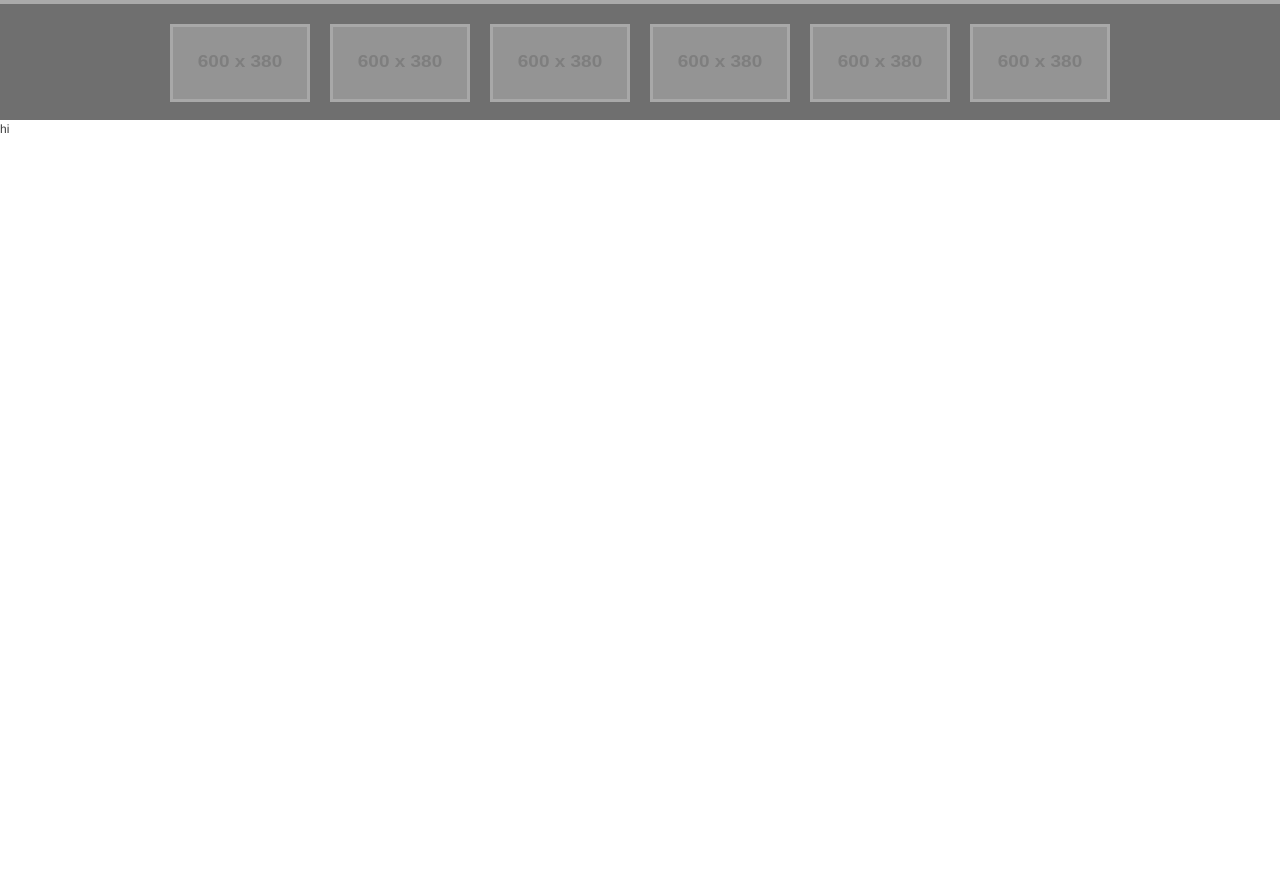
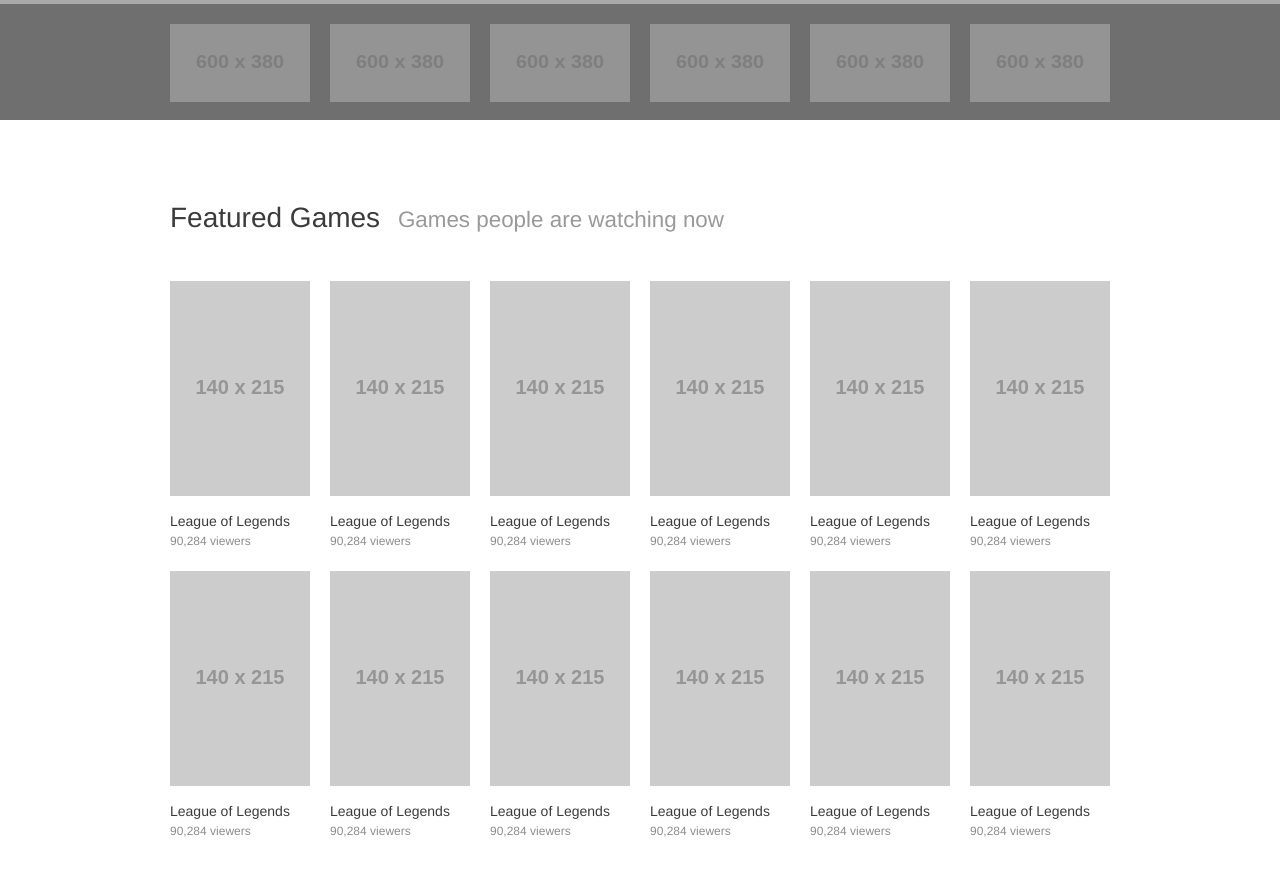
Before and after one commit to mpedersen2054/twitch_front_clone, a plain HTML site: page index.html in a window 1280 px wide. Shown: the part 540-1416 px from the top of the page. Before the commit the page ends 800 px from the top, so only its background shows below. Drawn offline with Linux system fonts and the light colour scheme; placeholder pictures from the web are drawn by us.

Commit message:
add html and css for featured games section

```diff
--- /dev/null
+++ b/css/pieces/_jumbotron.sass
@@ -0,0 +1,50 @@
+.jumbotron
+  background: #aaa
+  height: 600px
+
+  .top-content
+    padding: 60px 0
+    color: #fff
+    height: 380px
+    a
+      color: #a68ed2
+    .video
+      float: left
+    .description
+      height: 380px
+      width: 320px
+      float: right
+      background: rgba(0,0,0,0.35)
+      padding: 20px
+      overflow: auto
+      .meta
+        min-height: 36px
+        margin-bottom: 20px
+        .pic
+          margin-right: 10px
+          float: left
+        h5
+          font-size: 14px
+          line-height: 1.286
+      h2
+        font-size: 24px
+        margin: 20px 0 25px
+        font-weight: 200
+      p
+        margin-bottom: 12px
+
+  .bottom-content
+    height: 116px
+    background: rgba(0,0,0,0.35)
+    margin-top: 39.2px
+    .js-nav
+      position: relative
+      float: left
+      display: inline-block
+      margin: 20px 20px 0 0
+      img
+        opacity: 0.4
+        &:hover
+          opacity: 1.0
+      &:last-child
+        margin-right: 0
--- a/css/style.sass
+++ b/css/style.sass
@@ -3,64 +3,45 @@ $purp: #6441a5
 @import 'partials/general'
 
 @import 'pieces/top-nav'
+@import 'pieces/jumbotron'
 
 
-.jumbotron
-  background: #aaa
-  height: 600px
+.featured
+  padding-top: 60px
+  padding-bottom: 60px
 
-  .top-content
-    padding: 60px 0
-    color: #fff
-    height: 380px
-    a
-      color: #a68ed2
+  h2
+    font-size: 28px
+    line-height: 1.29
+    margin: 20px 0 25px
+    span
+      margin-left: 10px
+      font-size: 80%
+      font-weight: 200
+      color: #999
 
-    .video
-      // height: 620px
-      // width: 380px
-      float: left
+  .games-container
+    width: 100%
+    height: 580px
+    // border: 1px solid red
+    overflow: hidden
 
-    .description
-      height: 380px
-      width: 320px
-      float: right
-      background: rgba(0,0,0,0.35)
-      padding: 20px
-      overflow: auto
-
-      .meta
-        min-height: 36px
-        margin-bottom: 20px
-        .pic
-          margin-right: 10px
-          float: left
-        h5
-          font-size: 14px
-          line-height: 1.286
-
-      h2
-        font-size: 24px
-        margin: 20px 0 25px
-        font-weight: 200
-
-      p
-        margin-bottom: 12px
-
-  .bottom-content
-    height: 116px
-    background: rgba(0,0,0,0.35)
-    margin-top: 39.2px
-
-    .js-nav
-      position: relative
+    .game
       float: left
       display: inline-block
+      width: 140px
+      height: 270px
       margin: 20px 20px 0 0
-      img
-        border: 3px solid #fff
-        opacity: 0.4
-        &:hover
-          opacity: 1.0
-      &:last-child
+      overflow: hidden
+      &:nth-child(6n)
         margin-right: 0
+      .boxart
+        margin-bottom: 10px
+      .meta
+        p
+          width: 100%
+        .title
+          font-size: 14px
+          color: #3b3b3b
+        .info
+          color: #8c8c8c
--- a/index.html
+++ b/index.html
@@ -97,9 +97,166 @@
 
 
 
-<div class="follow-twitch">
-  hi
+<div class="featured">
+  <div class="container">
+
+    <h2>
+      Featured Games
+      <span>Games people are watching now</span>
+    </h2>
+
+    <div class="games-container">
+      <a href="#" class="game">
+        <div class="boxart">
+          <img src="http://placehold.it/140x215" alt="">
+        </div>
+        <div class="meta">
+          <p class="title">League of Legends</p>
+          <p class="info">
+            90,284 viewers
+          </p>
+        </div>
+      </a>
+      <a href="#" class="game">
+        <div class="boxart">
+          <img src="http://placehold.it/140x215" alt="">
+        </div>
+        <div class="meta">
+          <p class="title">League of Legends</p>
+          <p class="info">
+            90,284 viewers
+          </p>
+        </div>
+      </a>
+      <a href="#" class="game">
+        <div class="boxart">
+          <img src="http://placehold.it/140x215" alt="">
+        </div>
+        <div class="meta">
+          <p class="title">League of Legends</p>
+          <p class="info">
+            90,284 viewers
+          </p>
+        </div>
+      </a>
+      <a href="#" class="game">
+        <div class="boxart">
+          <img src="http://placehold.it/140x215" alt="">
+        </div>
+        <div class="meta">
+          <p class="title">League of Legends</p>
+          <p class="info">
+            90,284 viewers
+          </p>
+        </div>
+      </a>
+      <a href="#" class="game">
+        <div class="boxart">
+          <img src="http://placehold.it/140x215" alt="">
+        </div>
+        <div class="meta">
+          <p class="title">League of Legends</p>
+          <p class="info">
+            90,284 viewers
+          </p>
+        </div>
+      </a>
+      <a href="#" class="game">
+        <div class="boxart">
+          <img src="http://placehold.it/140x215" alt="">
+        </div>
+        <div class="meta">
+          <p class="title">League of Legends</p>
+          <p class="info">
+            90,284 viewers
+          </p>
+        </div>
+      </a>
+      <a href="#" class="game">
+        <div class="boxart">
+          <img src="http://placehold.it/140x215" alt="">
+        </div>
+        <div class="meta">
+          <p class="title">League of Legends</p>
+          <p class="info">
+            90,284 viewers
+          </p>
+        </div>
+      </a>
+      <a href="#" class="game">
+        <div class="boxart">
+          <img src="http://placehold.it/140x215" alt="">
+        </div>
+        <div class="meta">
+          <p class="title">League of Legends</p>
+          <p class="info">
+            90,284 viewers
+          </p>
+        </div>
+      </a>
+      <a href="#" class="game">
+        <div class="boxart">
+          <img src="http://placehold.it/140x215" alt="">
+        </div>
+        <div class="meta">
+          <p class="title">League of Legends</p>
+          <p class="info">
+            90,284 viewers
+          </p>
+        </div>
+      </a>
+      <a href="#" class="game">
+        <div class="boxart">
+          <img src="http://placehold.it/140x215" alt="">
+        </div>
+        <div class="meta">
+          <p class="title">League of Legends</p>
+          <p class="info">
+            90,284 viewers
+          </p>
+        </div>
+      </a>
+      <a href="#" class="game">
+        <div class="boxart">
+          <img src="http://placehold.it/140x215" alt="">
+        </div>
+        <div class="meta">
+          <p class="title">League of Legends</p>
+          <p class="info">
+            90,284 viewers
+          </p>
+        </div>
+      </a>
+      <a href="#" class="game">
+        <div class="boxart">
+          <img src="http://placehold.it/140x215" alt="">
+        </div>
+        <div class="meta">
+          <p class="title">League of Legends</p>
+          <p class="info">
+            90,284 viewers
+          </p>
+        </div>
+      </a>
+    </div>
+
+  </div>
 </div>
+
+
+
+
+
+
+
+
+
+
+
+
+
+
+
 <div class="top-live-channels"></div>
 <div class="top-xbox-channels"></div>
 <div class="top-ps-channels"></div>
```
Also changed, not shown: css/style.css, 1 other file.
